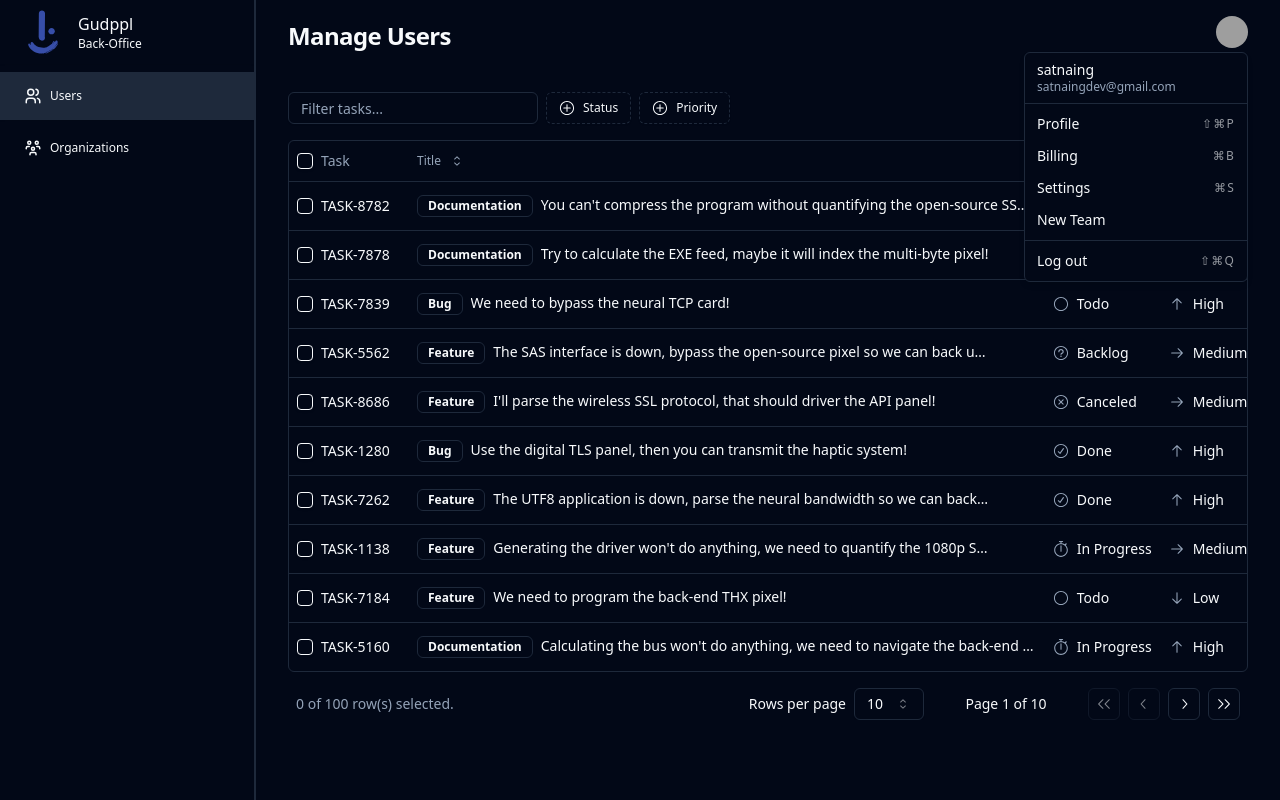
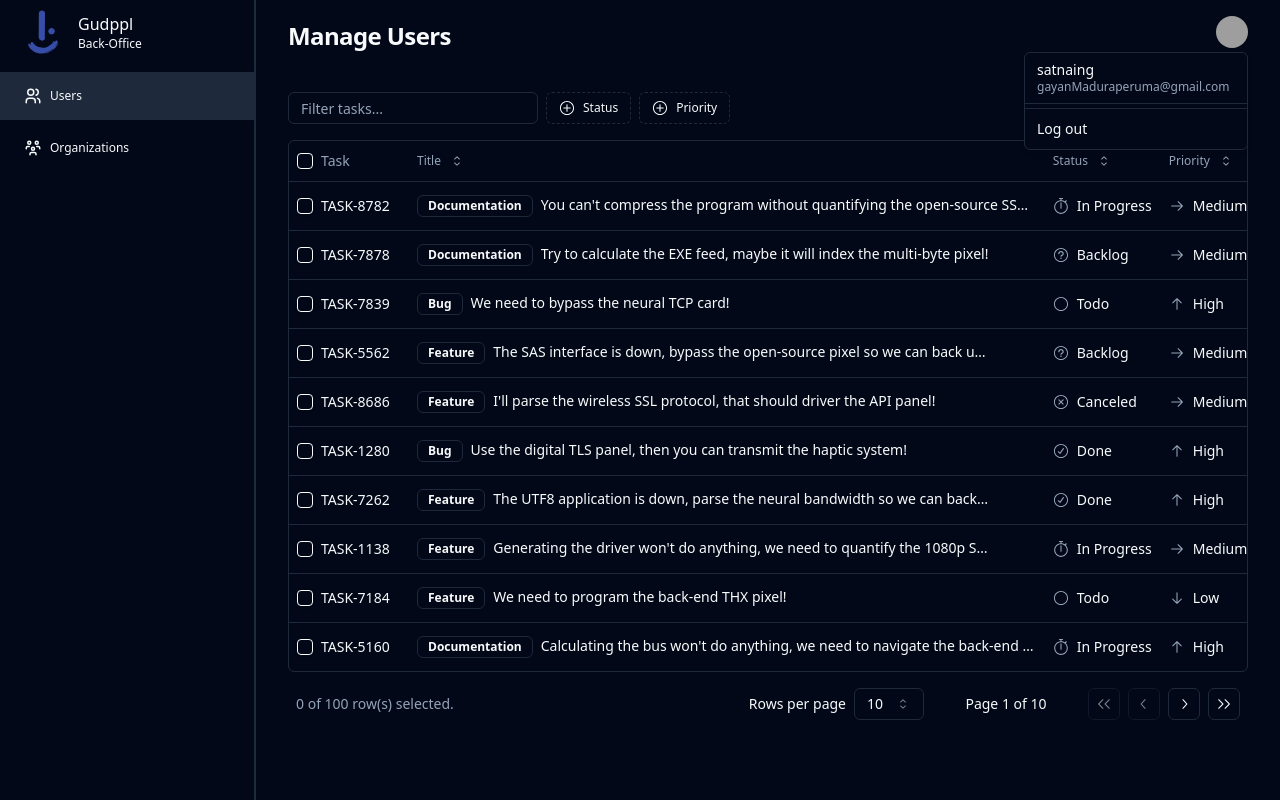
Before and after one commit to ravishan123/testvite, a React (Vite) app: page /users in a window 1280 px wide. Both pictures are taken after a click on the button 1232 px from the left and 32 px from the top of the page. Built offline with nearby package versions, Linux system fonts and the light colour scheme; grey boxes are pictures that could not be loaded.

Commit message:
code updaed

```diff
--- a/src/components/user-nav.tsx
+++ b/src/components/user-nav.tsx
@@ -3,11 +3,9 @@ import { Button } from '@/components/custom/button'
 import {
   DropdownMenu,
   DropdownMenuContent,
-  DropdownMenuGroup,
   DropdownMenuItem,
   DropdownMenuLabel,
   DropdownMenuSeparator,
-  DropdownMenuShortcut,
   DropdownMenuTrigger,
 } from '@/components/ui/dropdown-menu'
 
@@ -18,7 +16,7 @@ export function UserNav() {
         <Button variant='ghost' className='relative h-8 w-8 rounded-full'>
           <Avatar className='h-8 w-8'>
             <AvatarImage src='/avatars/01.png' alt='@shadcn' />
-            <AvatarFallback>SN</AvatarFallback>
+            <AvatarFallback>GM</AvatarFallback>
           </Avatar>
         </Button>
       </DropdownMenuTrigger>
@@ -27,30 +25,14 @@ export function UserNav() {
           <div className='flex flex-col space-y-1'>
             <p className='text-sm font-medium leading-none'>satnaing</p>
             <p className='text-xs leading-none text-muted-foreground'>
-              satnaingdev@gmail.com
+              gayanMaduraperuma@gmail.com
             </p>
           </div>
         </DropdownMenuLabel>
         <DropdownMenuSeparator />
-        <DropdownMenuGroup>
-          <DropdownMenuItem>
-            Profile
-            <DropdownMenuShortcut>⇧⌘P</DropdownMenuShortcut>
-          </DropdownMenuItem>
-          <DropdownMenuItem>
-            Billing
-            <DropdownMenuShortcut>⌘B</DropdownMenuShortcut>
-          </DropdownMenuItem>
-          <DropdownMenuItem>
-            Settings
-            <DropdownMenuShortcut>⌘S</DropdownMenuShortcut>
-          </DropdownMenuItem>
-          <DropdownMenuItem>New Team</DropdownMenuItem>
-        </DropdownMenuGroup>
         <DropdownMenuSeparator />
         <DropdownMenuItem>
           Log out
-          <DropdownMenuShortcut>⇧⌘Q</DropdownMenuShortcut>
         </DropdownMenuItem>
       </DropdownMenuContent>
     </DropdownMenu>
```
